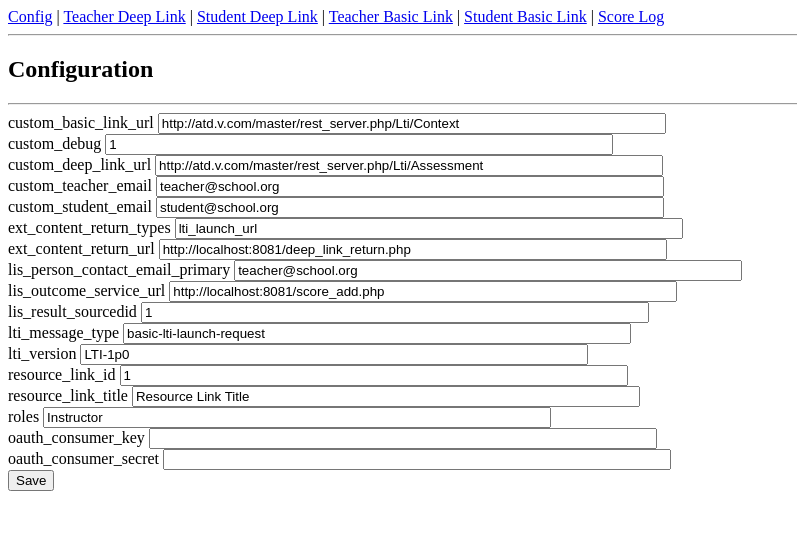
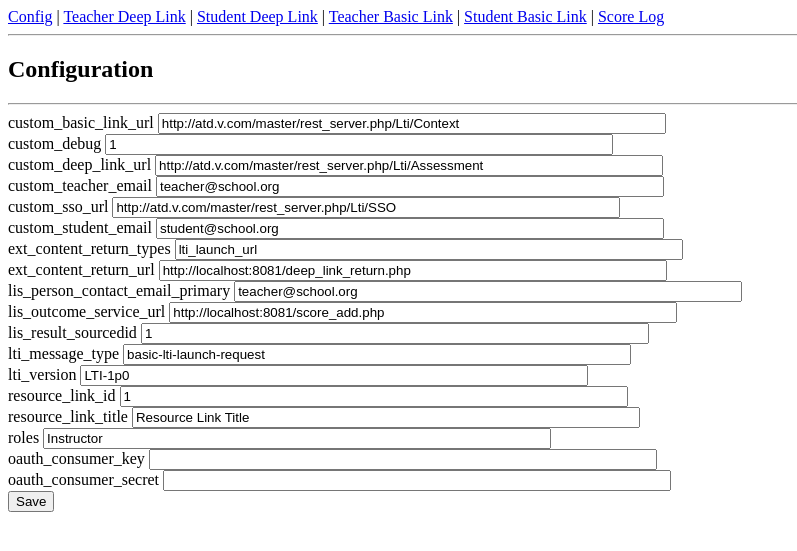
Before and after one commit to jschneider98/lti_test_harness, a PHP site: page /index.php in a window 1280 px wide. Shown: the top 551 px of the page, without its empty margins (0-797 px from the left). Run offline with PHP 8.4, Linux system fonts and the light colour scheme.

Commit message:
Added sso url Ticket: Purpose of Change: Description of Change: Tags:
Conflicts Resolved:

```diff
--- a/Loader.php
+++ b/Loader.php
@@ -26,6 +26,7 @@ class Loader
             'custom_debug'                     => self::loadParam('custom_debug', '1'),
             'custom_deep_link_url'             => self::loadParam('custom_deep_link_url', 'http://atd.v.com/master/rest_server.php/Lti/Assessment'),
             'custom_teacher_email'             => self::loadParam('custom_teacher_email', 'teacher@school.org'),
+            'custom_sso_url'                   => self::loadParam('custom_sso_url', 'http://atd.v.com/master/rest_server.php/Lti/SSO'),
             'custom_student_email'             => self::loadParam('custom_student_email', 'student@school.org'),
             'ext_content_return_types'         => self::loadParam('ext_content_return_types', 'lti_launch_url'),
             'ext_content_return_url'           => self::loadParam('ext_content_return_url', 'http://localhost:8081/deep_link_return.php'),
```
